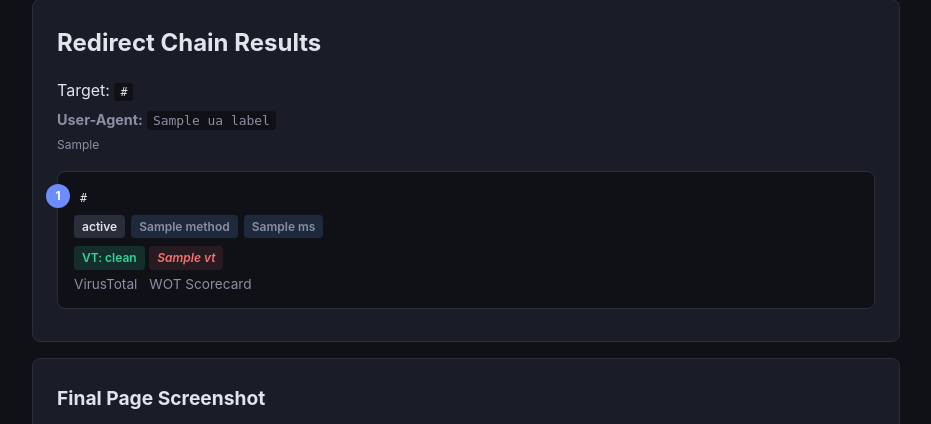
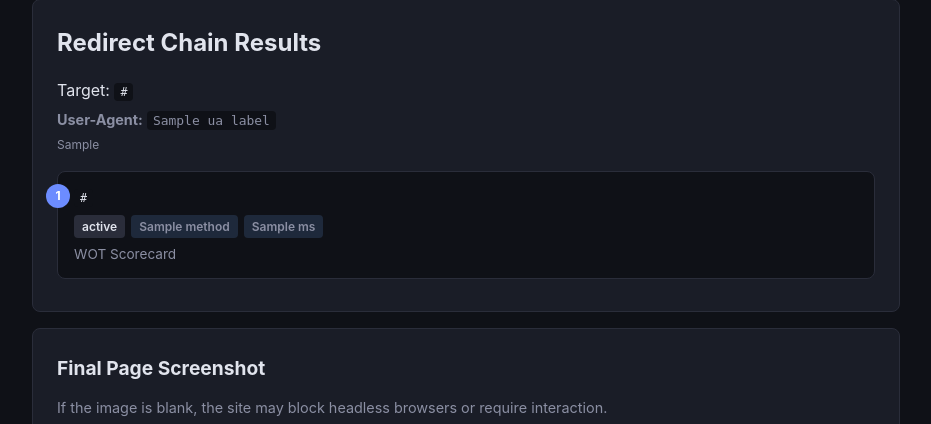
Before and after one commit to notnightwing/unfurlr, a Flask app: template templates/results.html in a window 1280 px wide. Shown: the part 94-518 px from the top of the page, without its empty margins (174-1105 px from the left). Run offline with Flask 3, Linux system fonts and the light colour scheme; the template is opened without the code that fills it: most values are stand-ins (such as "Sample title", 1, 10 or a date in 2020); parts of the project's set-up code (start-up, migrations or seed data) failed here and were passed over.

Commit message:
Removing VirusTotal

```diff
--- a/app.py
+++ b/app.py
@@ -11,13 +11,13 @@ import requests
 from dotenv import load_dotenv
 from flask import Flask, redirect, render_template, request, url_for, send_file, abort
 import socket
-from urllib.parse import urlparse, quote
+from urllib.parse import urlparse
 import re
 import hashlib
 import mimetypes
 
 from security import validate_target_url
-from virustotal import enrich_chain
+
 
 # Optional: Selenium
 try:
@@ -330,8 +330,7 @@ def get_redirect_chain(start_url, user_agent, max_hops=15, timeout=10):
     if not start_url.lower().startswith(("http://", "https://")):
         start_url = "http://" + start_url.strip()
 
-    vtq = quote(f"url:{start_url}", safe='')
-    chain = [{"url": start_url, "status": None, "method": None, "elapsed_ms": None, "vt_query": vtq}]
+    chain = [{"url": start_url, "status": None, "method": None, "elapsed_ms": None}]
     current = start_url
 
     # Initial guard
@@ -428,7 +427,7 @@ def get_redirect_chain(start_url, user_agent, max_hops=15, timeout=10):
 
             # enforce guards per hop
             if not is_url_allowed(next_url):
-                chain.append({"url": next_url, "status": None, "method": None, "elapsed_ms": None, "vt_query": quote(f"url:{next_url}", safe='')})
+                chain.append({"url": next_url, "status": None, "method": None, "elapsed_ms": None})
                 break
 
             # prevent loops
@@ -436,7 +435,7 @@ def get_redirect_chain(start_url, user_agent, max_hops=15, timeout=10):
                 chain.append({"url": next_url, "status": None, "method": None, "elapsed_ms": None})
                 break
 
-            chain.append({"url": next_url, "status": None, "method": None, "elapsed_ms": None, "vt_query": quote(f"url:{next_url}", safe='')})
+            chain.append({"url": next_url, "status": None, "method": None, "elapsed_ms": None})
             current = next_url
 
     return chain
@@ -586,7 +585,7 @@ def detect_auto_downloads(final_url, user_agent, ua_key, session_tag):
         return [], f"Download detection failed: {e}"
 
 
-# ---------- Template filter ----------
+# ---------- Template filters ----------
 @app.template_filter("domain")
 def domain_filter(url):
     """Extract the hostname from a URL for use in templates."""
@@ -620,9 +619,6 @@ def check_url():
 
     ua_string, ua_label = resolve_user_agent(ua_key, ua_custom)
     chain = get_redirect_chain(submitted_url, user_agent=ua_string)
-
-    # Enrich chain with VirusTotal data (no-op if no API key)
-    enrich_chain(chain)
 
     # Always initialize optionals (avoid UnboundLocalError)
     screenshot_path = None
--- a/static/style.css
+++ b/static/style.css
@@ -277,28 +277,6 @@ select {
   color: var(--text-muted);
 }
 
-/* VT badges */
-.vt-green {
-  background: rgba(52, 211, 153, 0.15);
-  color: var(--green);
-}
-
-.vt-amber {
-  background: rgba(251, 191, 36, 0.15);
-  color: var(--amber);
-}
-
-.vt-red {
-  background: rgba(248, 113, 113, 0.15);
-  color: var(--red);
-}
-
-.vt-label {
-  background: rgba(248, 113, 113, 0.1);
-  color: var(--red);
-  font-style: italic;
-}
-
 /* Screenshot */
 .screenshot {
   max-width: 100%;
--- a/templates/results.html
+++ b/templates/results.html
@@ -34,24 +34,7 @@
         {% endif %}
       </div>
 
-      {# VT inline badge #}
-      {% if hop.vt %}
-        {% set vt = hop.vt %}
-        {% if vt.malicious > 0 %}
-          <span class="badge vt-red" title="VirusTotal">VT: {{ vt.malicious }} malicious</span>
-        {% elif vt.suspicious > 0 %}
-          <span class="badge vt-amber" title="VirusTotal">VT: {{ vt.suspicious }} suspicious</span>
-        {% else %}
-          <span class="badge vt-green" title="VirusTotal">VT: clean</span>
-        {% endif %}
-        {% if vt.threat_label %}
-          <span class="badge vt-label">{{ vt.threat_label }}</span>
-        {% endif %}
-      {% endif %}
-
       <div class="hop-links">
-        <a href="https://www.virustotal.com/gui/search/{{ hop.vt_query }}"
-           target="_blank" rel="noopener">VirusTotal</a>
         <a href="https://www.mywot.com/scorecard/{{ hop.url | domain }}"
            target="_blank" rel="noopener">WOT Scorecard</a>
       </div>
```
